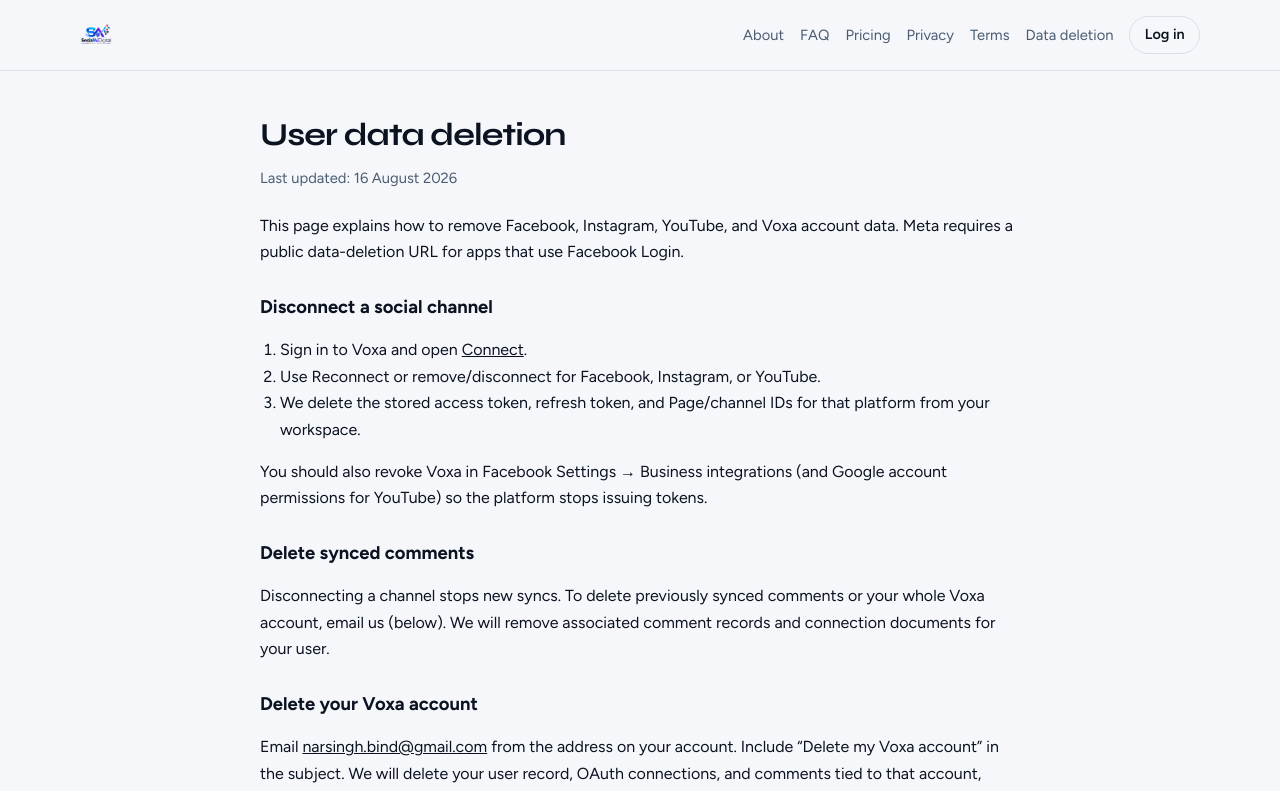
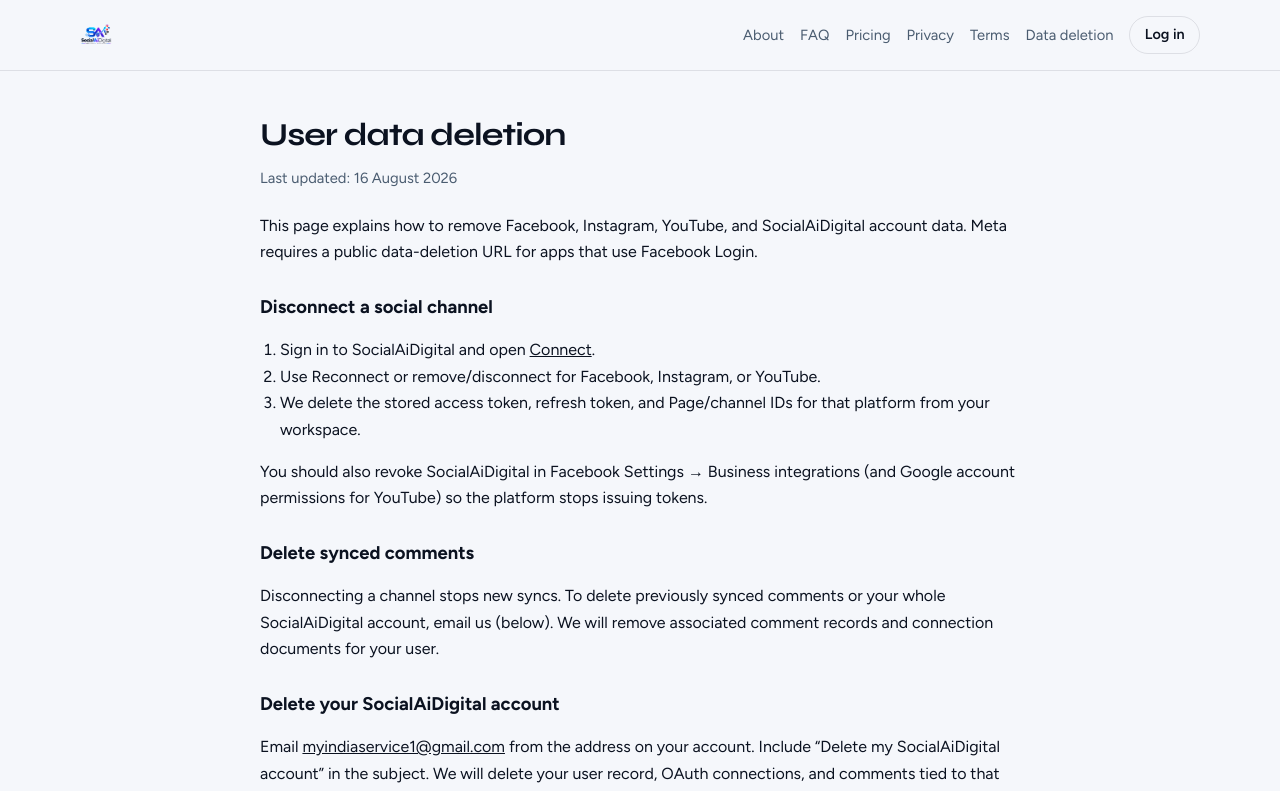
Before and after one commit to My-India-Service/SocialIQ, a React (Vite) app in the folder client/: page /data-deletion in a window 1280 px wide. Shown: the top 791 px of the page. Built offline with nearby package versions, Linux system fonts and the light colour scheme; no server answers.

Commit message:
updated the terms and about contact delete policy

```diff
--- a/client/src/pages/DataDeletion.jsx
+++ b/client/src/pages/DataDeletion.jsx
@@ -1,20 +1,20 @@
 import { Link } from 'react-router-dom';
 import LegalPage from './LegalPage';
 
-const CONTACT = 'narsingh.bind@gmail.com';
+const CONTACT = 'myindiaservice1@gmail.com';
 
 export default function DataDeletion() {
   return (
     <LegalPage title="User data deletion" updated="16 August 2026">
       <p>
-        This page explains how to remove Facebook, Instagram, YouTube, and Voxa account data. Meta
+        This page explains how to remove Facebook, Instagram, YouTube, and SocialAiDigital account data. Meta
         requires a public data-deletion URL for apps that use Facebook Login.
       </p>
 
       <h2>Disconnect a social channel</h2>
       <ol>
         <li>
-          Sign in to Voxa and open <Link to="/app/connections">Connect</Link>.
+          Sign in to SocialAiDigital and open <Link to="/app/connections">Connect</Link>.
         </li>
         <li>Use Reconnect or remove/disconnect for Facebook, Instagram, or YouTube.</li>
         <li>
@@ -23,21 +23,22 @@
         </li>
       </ol>
       <p>
-        You should also revoke Voxa in Facebook Settings → Business integrations (and Google
+        You should also revoke SocialAiDigital in Facebook Settings → Business integrations (and Google
         account permissions for YouTube) so the platform stops issuing tokens.
       </p>
 
       <h2>Delete synced comments</h2>
       <p>
         Disconnecting a channel stops new syncs. To delete previously synced comments or your whole
-        Voxa account, email us (below). We will remove associated comment records and connection
+        SocialAiDigital account, email us (below). We will remove associated comment records and connection
         documents for your user.
       </p>
 
-      <h2>Delete your Voxa account</h2>
+      <h2>Delete your SocialAiDigital account</h2>
       <p>
-        Email <a href={`mailto:${CONTACT}?subject=Voxa%20account%20deletion`}>{CONTACT}</a> from
-        the address on your account. Include “Delete my Voxa account” in the subject. We will
+        Email{' '}
+        <a href={`mailto:${CONTACT}?subject=SocialAiDigital%20account%20deletion`}>{CONTACT}</a> from
+        the address on your account. Include “Delete my SocialAiDigital account” in the subject. We will
         delete your user record, OAuth connections, and comments tied to that account, typically
         within 14 days, unless we must retain a limited record for security or legal reasons.
       </p>
--- a/client/src/pages/Privacy.jsx
+++ b/client/src/pages/Privacy.jsx
@@ -1,7 +1,7 @@
 import { Link } from 'react-router-dom';
 import LegalPage from './LegalPage';
 
-const CONTACT = 'narsingh.bind@gmail.com';
+const CONTACT = 'myindiaservice1@gmail.com';
 
 export default function Privacy() {
   return (
--- a/client/src/pages/Terms.jsx
+++ b/client/src/pages/Terms.jsx
@@ -1,7 +1,7 @@
 import { Link } from 'react-router-dom';
 import LegalPage from './LegalPage';
 
-const CONTACT = 'narsingh.bind@gmail.com';
+const CONTACT = 'myindiaservice1@gmail.com';
 
 export default function Terms() {
   return (
```
